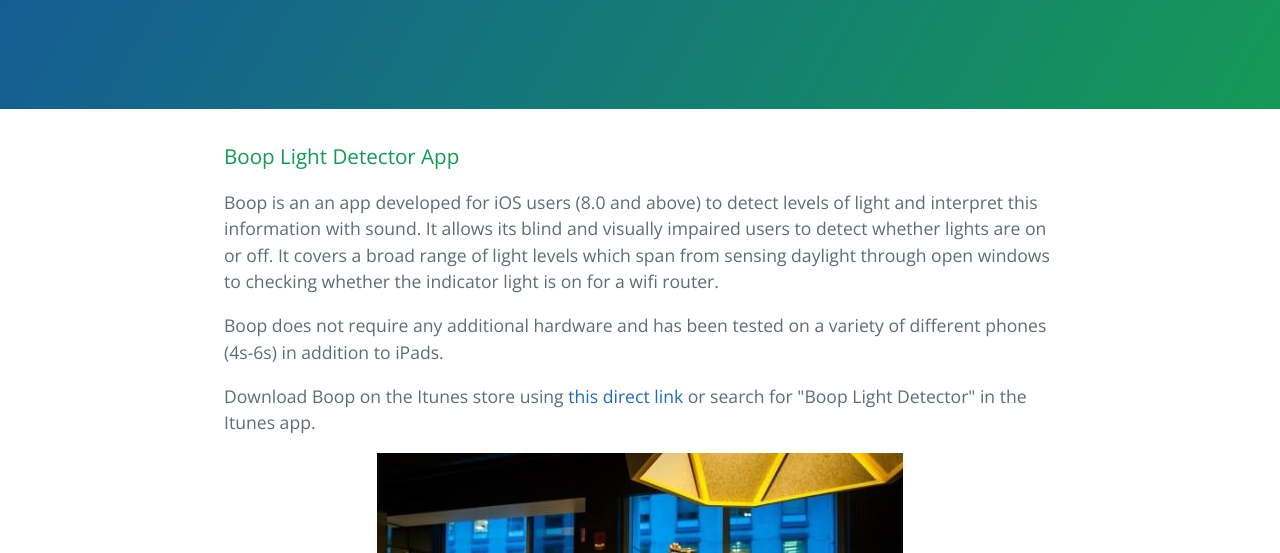
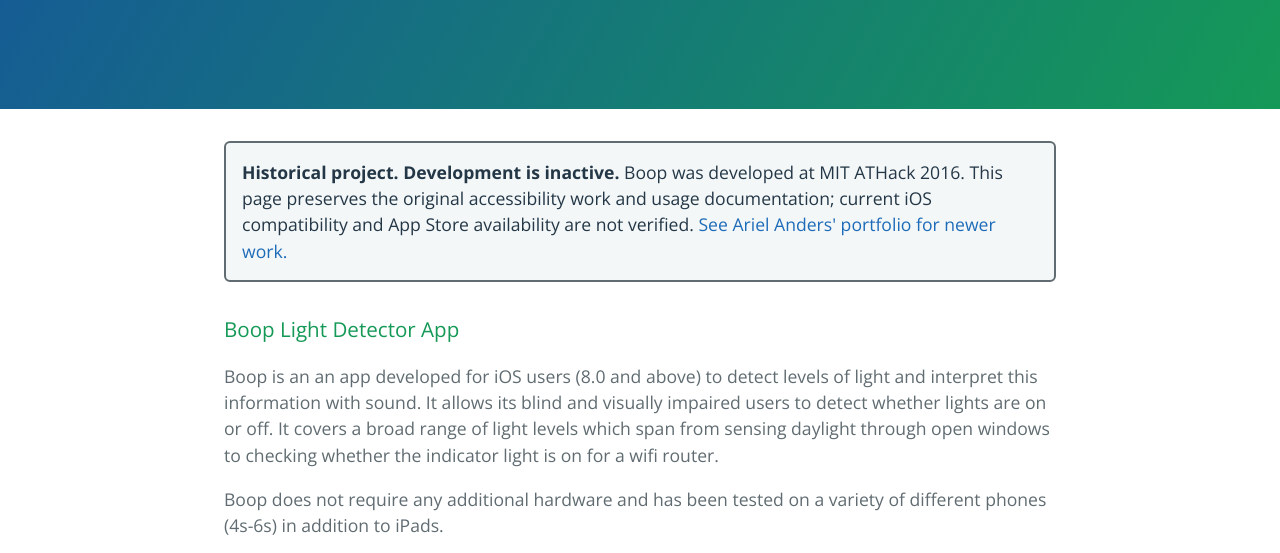
Before and after one commit to arii/boop, a plain HTML site: page index.html in a window 1280 px wide. Shown: the part 208-761 px from the top of the page. Drawn offline with nearby package versions, Linux system fonts and the light colour scheme.

Commit message:
Update index.html

```diff
--- a/index.html
+++ b/index.html
@@ -16,6 +16,7 @@
     </section>
 
     <section class="main-content">
+      <aside aria-label="Project status" style="border:2px solid #606c71;border-radius:6px;padding:16px;margin:0 0 24px;color:#243746;background:#f3f7f8"><strong>Historical project. Development is inactive.</strong> Boop was developed at MIT ATHack 2016. This page preserves the original accessibility work and usage documentation; current iOS compatibility and App Store availability are not verified. <a href="https://arii.github.io/">See Ariel Anders' portfolio for newer work.</a></aside>
       <h3>
 <a id="boop-light-detector-app" class="anchor" href="#boop-light-detector-app" aria-hidden="true"><span aria-hidden="true" class="octicon octicon-link"></span></a>Boop Light Detector App</h3>
 
```
